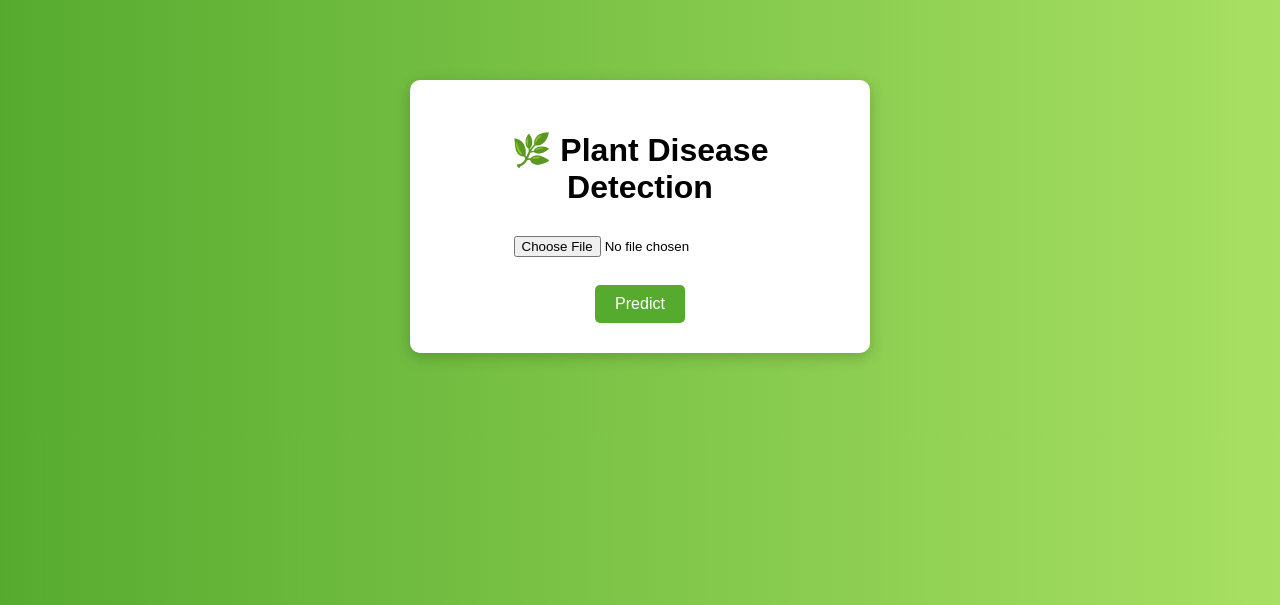
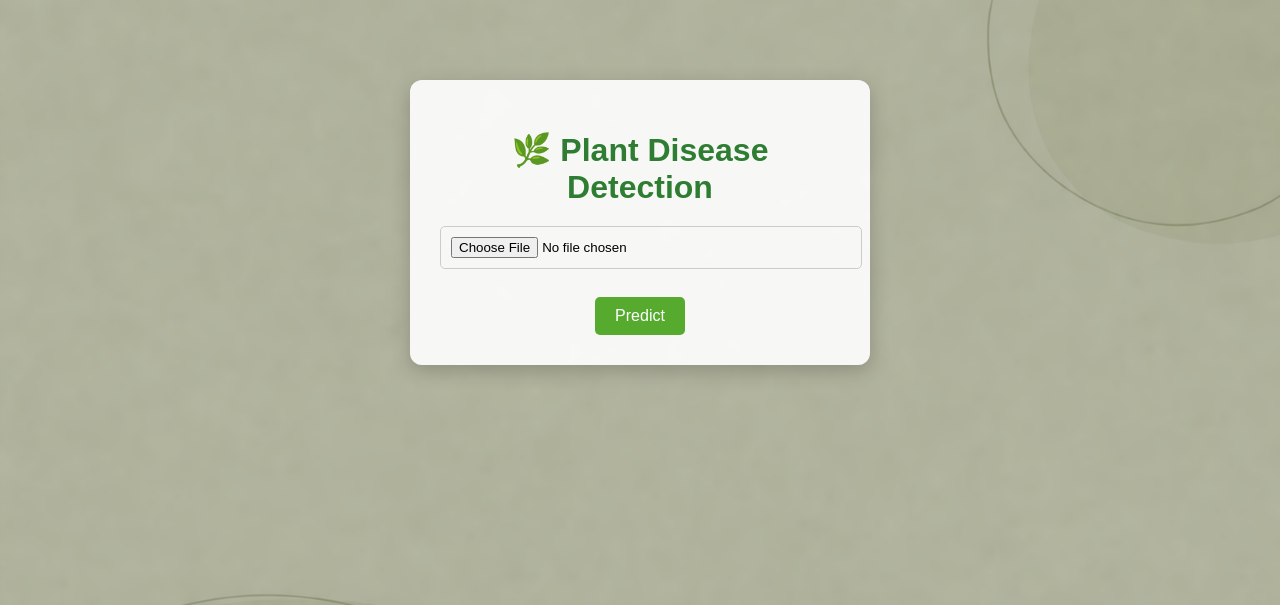
Before and after one commit to alakamalu/plant-disease-detection, a Flask app: page / in a window 1280 px wide. Shown: the top 605 px of the page. Run offline with Flask 3, Linux system fonts and the light colour scheme.

Commit message:
Updated UI with background image

```diff
--- a/static/style.css
+++ b/static/style.css
@@ -2,27 +2,38 @@ body {
     margin: 0;
     padding: 0;
     font-family: Arial, sans-serif;
-    background: linear-gradient(to right, #56ab2f, #a8e063);
+
+    /* Background Image */
+    background: url("/static/background.png") no-repeat center center fixed;
+    background-size: cover;
 }
 
+/* Main Container */
 .container {
     width: 400px;
     margin: 80px auto;
-    background: white;
+    background: rgba(255, 255, 255, 0.9); /* transparent white */
     padding: 30px;
-    border-radius: 10px;
+    border-radius: 12px;
     text-align: center;
-    box-shadow: 0px 4px 15px rgba(0,0,0,0.2);
+    box-shadow: 0px 6px 20px rgba(0,0,0,0.2);
 }
 
+/* Heading */
 h1 {
     margin-bottom: 20px;
+    color: #2e7d32;
 }
 
+/* File Input */
 input[type="file"] {
     padding: 10px;
+    border: 1px solid #ccc;
+    border-radius: 5px;
+    width: 100%;
 }
 
+/* Button */
 button {
     background-color: #56ab2f;
     color: white;
@@ -31,17 +42,26 @@ button {
     font-size: 16px;
     border-radius: 5px;
     cursor: pointer;
+    margin-top: 10px;
 }
 
 button:hover {
     background-color: #3d8b1f;
 }
 
+/* Result Section */
 .result {
     margin-top: 20px;
 }
 
+/* Prediction Text */
+.result h2 {
+    color: #333;
+}
+
+/* Image Output */
 img {
     margin-top: 15px;
     border-radius: 10px;
+    max-width: 100%;
 }
```
Also changed, not shown: static/background.png (added).
